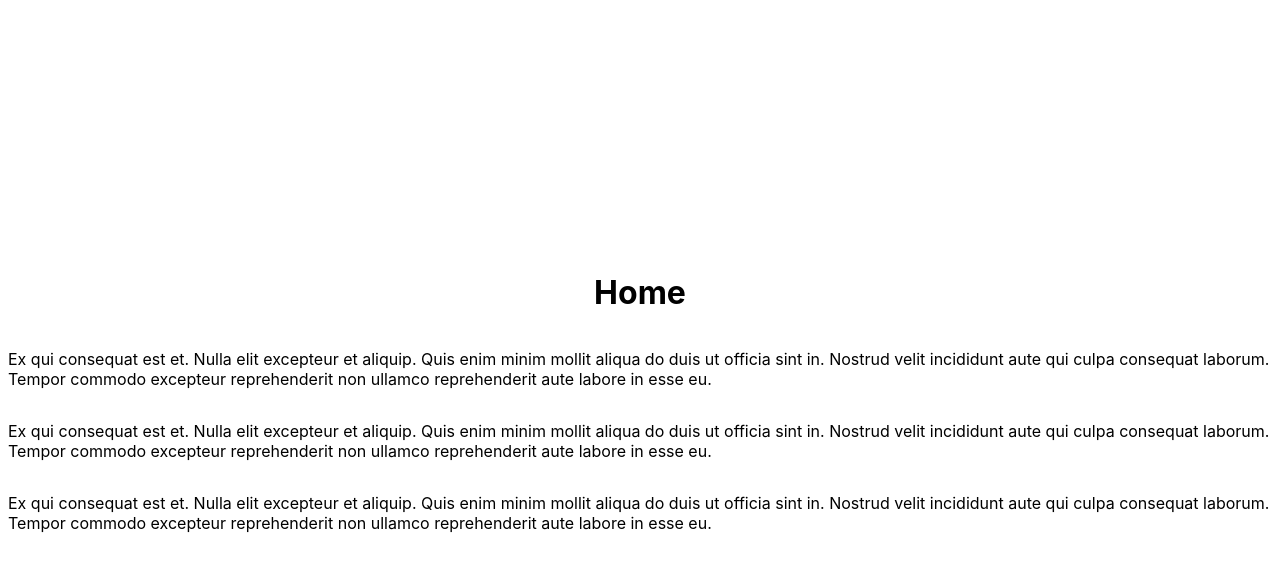
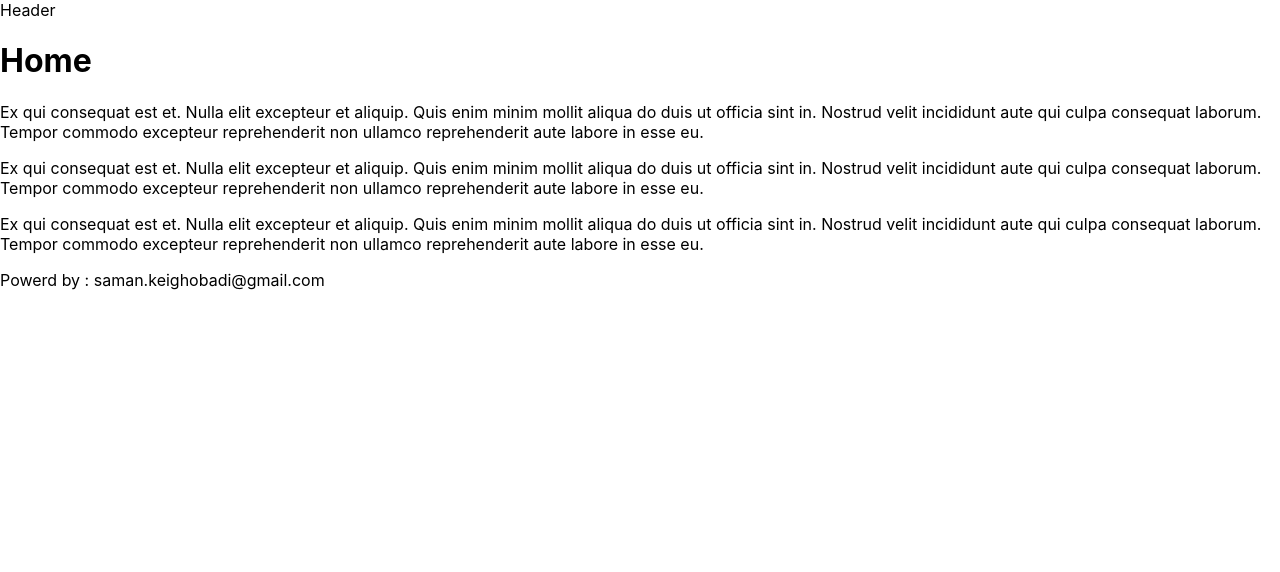
Before and after one commit to SamanKeighobadi/nextjs-tutorial, a Next.js app: page / in a window 1280 px wide. Shown: the top 572 px of the page. Built offline with nearby package versions, Linux system fonts and the light colour scheme.

Commit message:
Create main layout and some components

```diff
--- /dev/null
+++ b/components/Footer.jsx
@@ -0,0 +1,8 @@
+
+export default function Footer() {
+    return (
+        <div>
+            <p>Powerd by : saman.keighobadi@gmail.com</p>
+        </div>
+    )
+}
--- /dev/null
+++ b/components/Header.jsx
@@ -0,0 +1,8 @@
+const Header =  () => {
+    return(
+        <div>
+            Header
+        </div>
+    )
+}
+export default Header
--- /dev/null
+++ b/components/layouts/mainLayout.jsx
@@ -0,0 +1,14 @@
+import Footer from "../Footer";
+import Header from "../Header";
+
+const Mainlayout = ({ children }) => {
+  return (
+    <div>
+      <Header />
+      {children}
+      <Footer />
+    </div>
+  );
+};
+
+export default Mainlayout;
--- a/pages/_app.js
+++ b/pages/_app.js
@@ -1,7 +1,12 @@
-import '../styles/globals.css'
+import "../styles/globals.css";
+import Mainlayout from "../components/layouts/mainLayout";
 
 function MyApp({ Component, pageProps }) {
-  return <Component {...pageProps} />
+  return (
+    <Mainlayout>
+      <Component {...pageProps} />
+    </Mainlayout>
+  );
 }
 
-export default MyApp
+export default MyApp;
--- a/pages/index.js
+++ b/pages/index.js
@@ -1,8 +1,7 @@
-import styles from "../styles/Home.module.css";
 
 export default function Home() {
   return (
-    <div className={styles.container}>
+    <div >
       <h1>Home</h1>
       <p>
         Ex qui consequat est et. Nulla elit excepteur et aliquip. Quis enim
```
